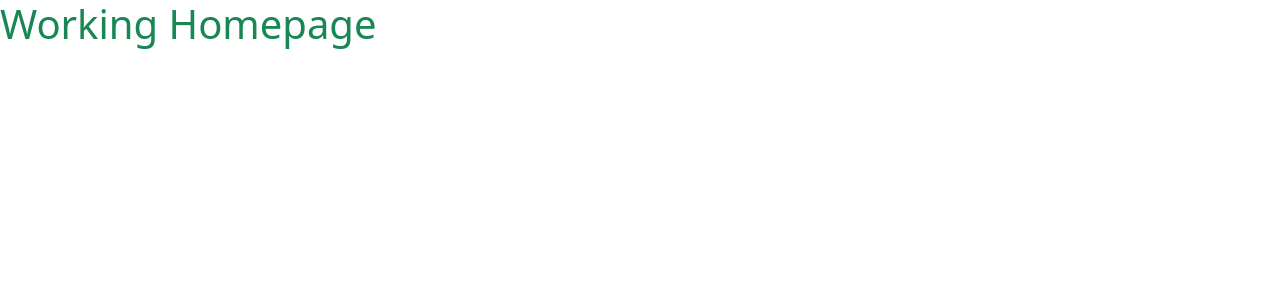
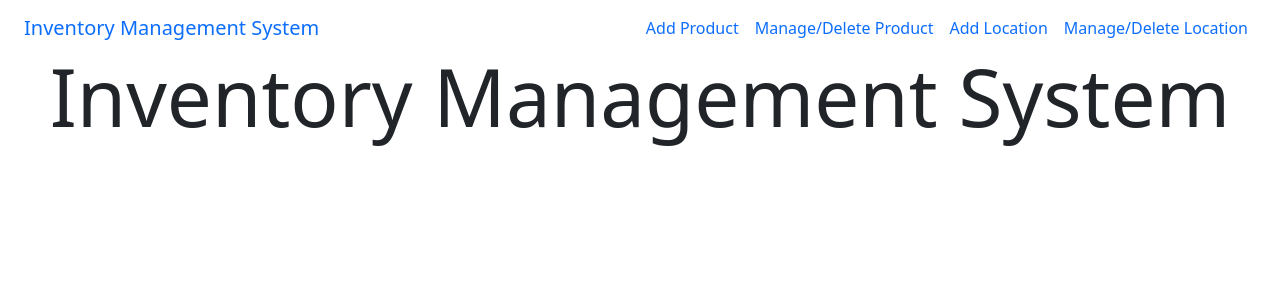
Before and after one commit to ItsAlanK/inventory-management-app, a Django app: page / in a window 1280 px wide. Shown: the top 300 px of the page. Run offline with Django 3.2, Linux system fonts and the light colour scheme; some libraries are stand-ins or nearby versions.

Commit message:
Add menu links with bootstrap

```diff
--- a/products/templates/products/index.html
+++ b/products/templates/products/index.html
@@ -2,5 +2,5 @@
 {% load static %}
 
 {% block content %}
-<h1 class="text-success">Working Homepage</h1>
+<h1 class="text-center mt-1 display-1">Inventory Management System</h1>
 {% endblock %}
--- a/templates/base.html
+++ b/templates/base.html
@@ -14,11 +14,39 @@
     <!-- Scripts -->
     <script src="https://code.jquery.com/jquery-3.6.0.slim.min.js" integrity="sha256-u7e5khyithlIdTpu22PHhENmPcRdFiHRjhAuHcs05RI=" crossorigin="anonymous"></script>
     <script src="https://cdn.jsdelivr.net/npm/bootstrap@5.1.3/dist/js/bootstrap.bundle.min.js" integrity="sha384-ka7Sk0Gln4gmtz2MlQnikT1wXgYsOg+OMhuP+IlRH9sENBO0LRn5q+8nbTov4+1p" crossorigin="anonymous"></script>
+    <script src="https://kit.fontawesome.com/50309a1295.js" crossorigin="anonymous"></script>
 
     <title>Inventory Management App {% block subtitle %}{% endblock %}</title>
     </head>
     <body>
-        <header class="container-fluid fixed-top"></header>
+        <header class="container-fluid fixed-top bg-white">
+            <nav class="navbar navbar-expand-lg">
+                <div class="container-fluid">
+                  <a class="navbar-brand" href="#">Inventory Management System</a>
+                  <button class="navbar-toggler btn-light" type="button" data-bs-toggle="collapse" data-bs-target="#navbarNav" aria-controls="navbarNav" aria-expanded="false" aria-label="Toggle navigation">
+                    <span class="navbar-toggler-icon"><i class="fa-solid fa-bars"></i></span>
+                  </button>
+                  <div class="collapse navbar-collapse" id="navbarNav">
+                    <ul class="navbar-nav ms-auto">
+                      <li class="nav-item">
+                        <a class="nav-link" href="#">Add Product</a>
+                      </li>
+                      <li class="nav-item">
+                        <a class="nav-link" href="#">Manage/Delete Product</a>
+                      </li>
+                      <li class="nav-item">
+                        <a class="nav-link" href="#">Add Location</a>
+                      </li>
+                      <li class="nav-item">
+                        <a class="nav-link" href="#">Manage/Delete Location</a>
+                      </li>
+                    </ul>
+                  </div>
+                </div>
+              </nav>
+        </header>
+
+        <div class="mt-5"></div>
 
         {% block content %}
         {% endblock %}
```
